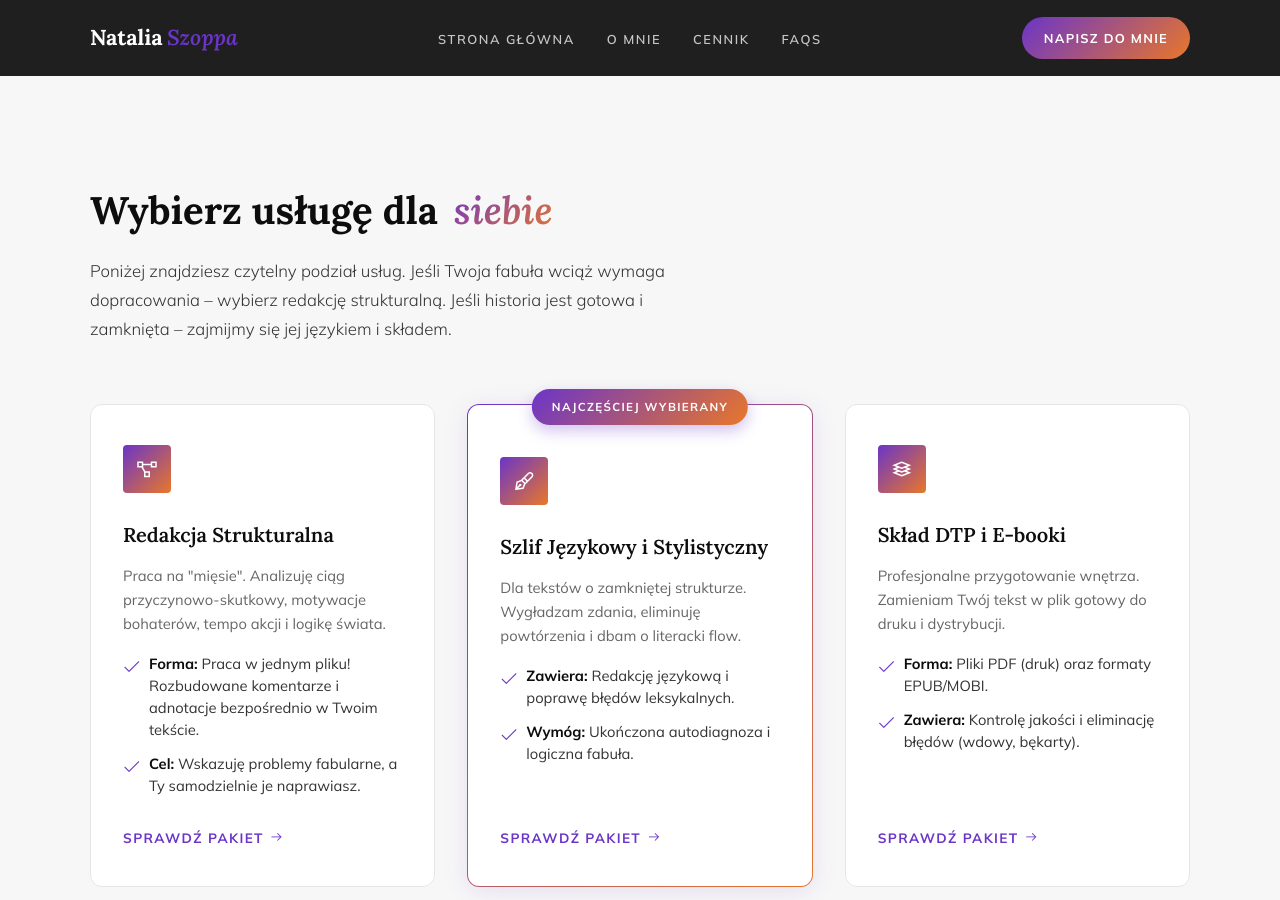
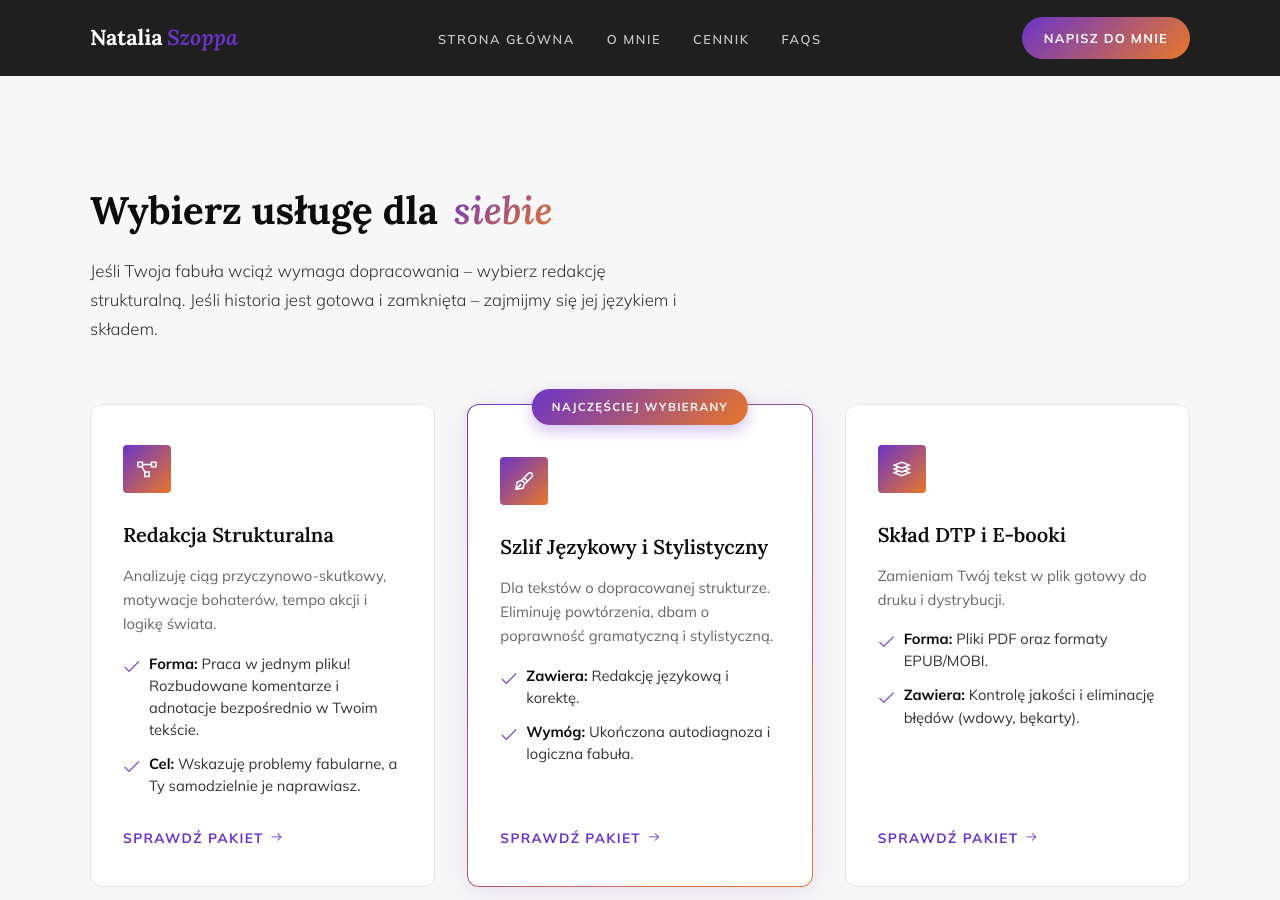
Before and after one commit to Bonnie00726/nataliaszoppa, a Jekyll site: the page built from index.html, in a window 1280 px wide and 900 px high, scrolled down 5550 px. Built offline with Jekyll 4.4.1, drawn with Linux system fonts in a browser that asks for light colours; some of the changed text lies outside the part shown.

Commit message:
Update index.html

```diff
--- a/index.html
+++ b/index.html
@@ -375,10 +375,11 @@
                 <div class="eyebrow">Moja filozofia</div>
                 <h2 class="section-h2">Jak pracuję z Twoim <em>tekstem</em></h2>
                 <p>W świecie, w którym każdy coś publikuje, samo <b>CO to za mało. Liczy się JAK.</b> Błędy i brak struktury w tekście odwracają uwagę od tego, co najważniejsze – od wartościowych historii i wiedzy, które próbujesz przekazać.</p>
-                <div class="blockquote">
+
+                <p>Zawsze intrygowało mnie, dlaczego jedna historia zostaje w pamięci na lata, a inna umyka zaraz po zamknięciu książki. Dziś wiem, że nie tylko wena i pomysł są najważniejsze w procesie twórczym. Każde słowo, każdy drobny gest, każdy opis pozwala czytelnikowi stać się częścią Twojej wizji, a nie tylko biernym obserwatorem. </p>
+                 <div class="blockquote">
                     <p>Moim zadaniem jest pomóc ci wydobyć z Twojego tekstu maksymalny potencjał. Każda zmiana ma na celu zbudowanie świata, bohaterów i akcji, które zostaną z Twoim czytelnikiem na długo. To nie zmiana Twojego stylu, tylko szlifowanie go, aby obie strony – ty i czytelnik – miały poczucie, że zainwestowały czas i pieniądze w coś, co pozwoliło na chwilowe oderwanie się od szarej rzeczywistości. </p>
                 </div>
-                <p>Zawsze intrygowało mnie, dlaczego jedna historia zostaje w pamięci na lata, a inna umyka zaraz po zamknięciu książki. Dziś wiem, że nie tylko wena i pomysł są najważniejsze w procesie twórczym. Każde słowo, każdy drobny gest, każdy opis pozwala czytelnikowi stać się częścią Twojej wizji, a nie tylko biernym obserwatorem. </p>
             </div>
             <div class="mission-aside reveal delay-2">
                 <div class="mission-aside-card">
@@ -431,7 +432,7 @@
     <div class="services-intro">
       <h2 class="section-h2">Wybierz usługę dla <em>siebie</em></h2>
       <p class="services-desc">
-        Poniżej znajdziesz czytelny podział usług. Jeśli Twoja fabuła wciąż wymaga dopracowania – wybierz redakcję strukturalną. Jeśli historia jest gotowa i zamknięta – zajmijmy się jej językiem i składem.
+        Jeśli Twoja fabuła wciąż wymaga dopracowania – wybierz redakcję strukturalną. Jeśli historia jest gotowa i zamknięta – zajmijmy się jej językiem i składem.
       </p>
     </div>
 
@@ -440,7 +441,7 @@
         <div class="service-card service-card--flex">
             <div class="service-icon"><i class="las la-project-diagram"></i></div>
             <h3>Redakcja Strukturalna</h3>
-            <p>Praca na "mięsie". Analizuję ciąg przyczynowo-skutkowy, motywacje bohaterów, tempo akcji i logikę świata.</p>
+            <p>Analizuję ciąg przyczynowo-skutkowy, motywacje bohaterów, tempo akcji i logikę świata.</p>
 
             <ul class="card-list">
                 <li><strong>Forma:</strong> Praca w jednym pliku! Rozbudowane komentarze i adnotacje bezpośrednio w Twoim tekście.</li>
@@ -454,10 +455,10 @@
             <div class="popular-badge">Najczęściej wybierany</div>
             <div class="service-icon"><i class="las la-pen-fancy"></i></div>
             <h3>Szlif Językowy i Stylistyczny</h3>
-            <p>Dla tekstów o zamkniętej strukturze. Wygładzam zdania, eliminuję powtórzenia i dbam o literacki flow.</p>
+            <p>Dla tekstów o dopracowanej strukturze. Eliminuję powtórzenia, dbam o poprawność gramatyczną i stylistyczną.</p>
 
             <ul class="card-list">
-                <li><strong>Zawiera:</strong> Redakcję językową i poprawę błędów leksykalnych.</li>
+                <li><strong>Zawiera:</strong> Redakcję językową i korektę.</li>
                 <li><strong>Wymóg:</strong> Ukończona autodiagnoza i logiczna fabuła.</li>
             </ul>
 
@@ -467,10 +468,10 @@
         <div class="service-card service-card--flex">
             <div class="service-icon"><i class="las la-layer-group"></i></div>
             <h3>Skład DTP i E-booki</h3>
-            <p>Profesjonalne przygotowanie wnętrza. Zamieniam Twój tekst w plik gotowy do druku i dystrybucji.</p>
+            <p>Zamieniam Twój tekst w plik gotowy do druku i dystrybucji.</p>
 
             <ul class="card-list">
-                <li><strong>Forma:</strong> Pliki PDF (druk) oraz formaty EPUB/MOBI.</li>
+                <li><strong>Forma:</strong> Pliki PDF oraz formaty EPUB/MOBI.</li>
                 <li><strong>Zawiera:</strong> Kontrolę jakości i eliminację błędów (wdowy, bękarty).</li>
             </ul>
 
```
